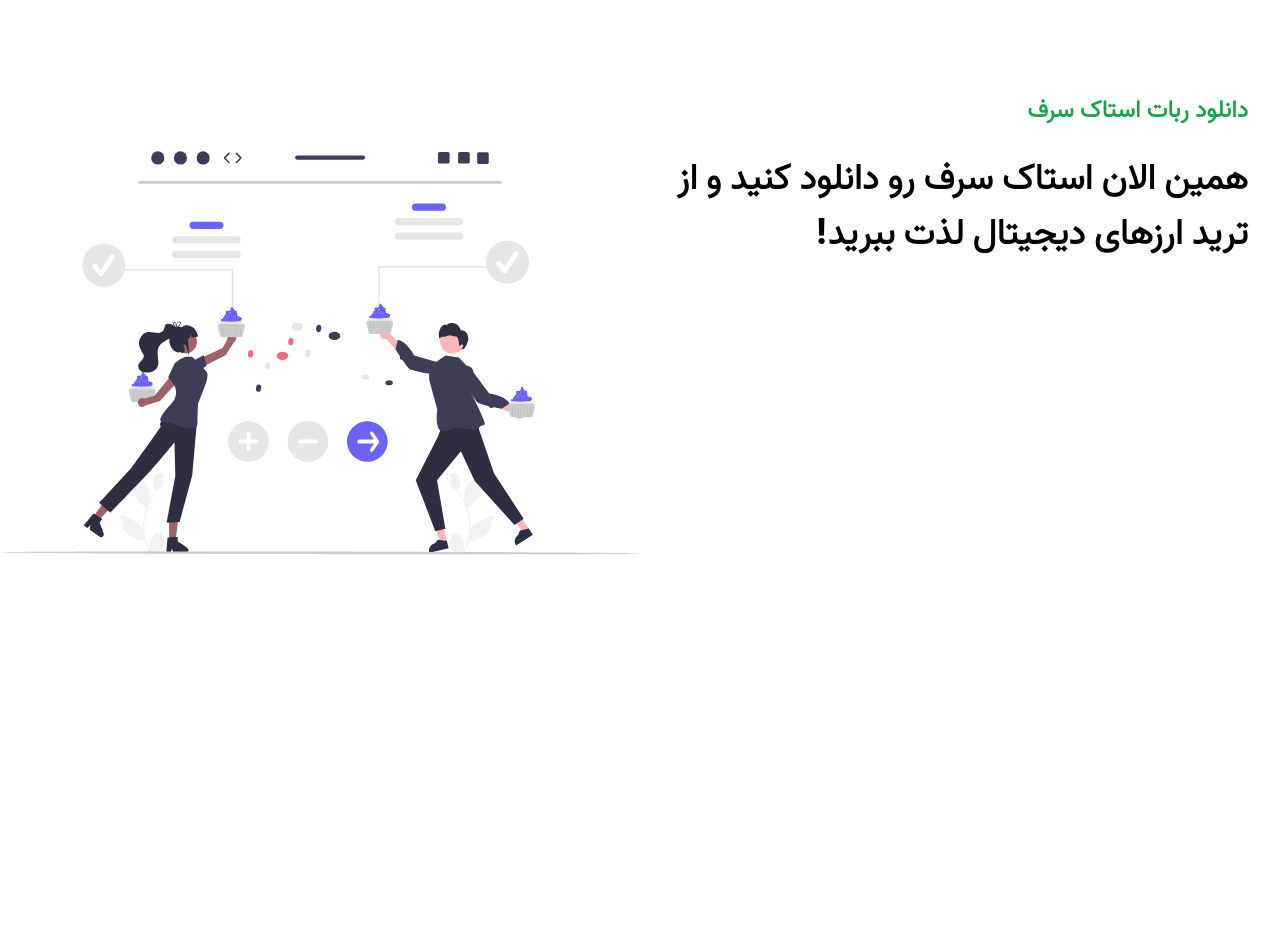
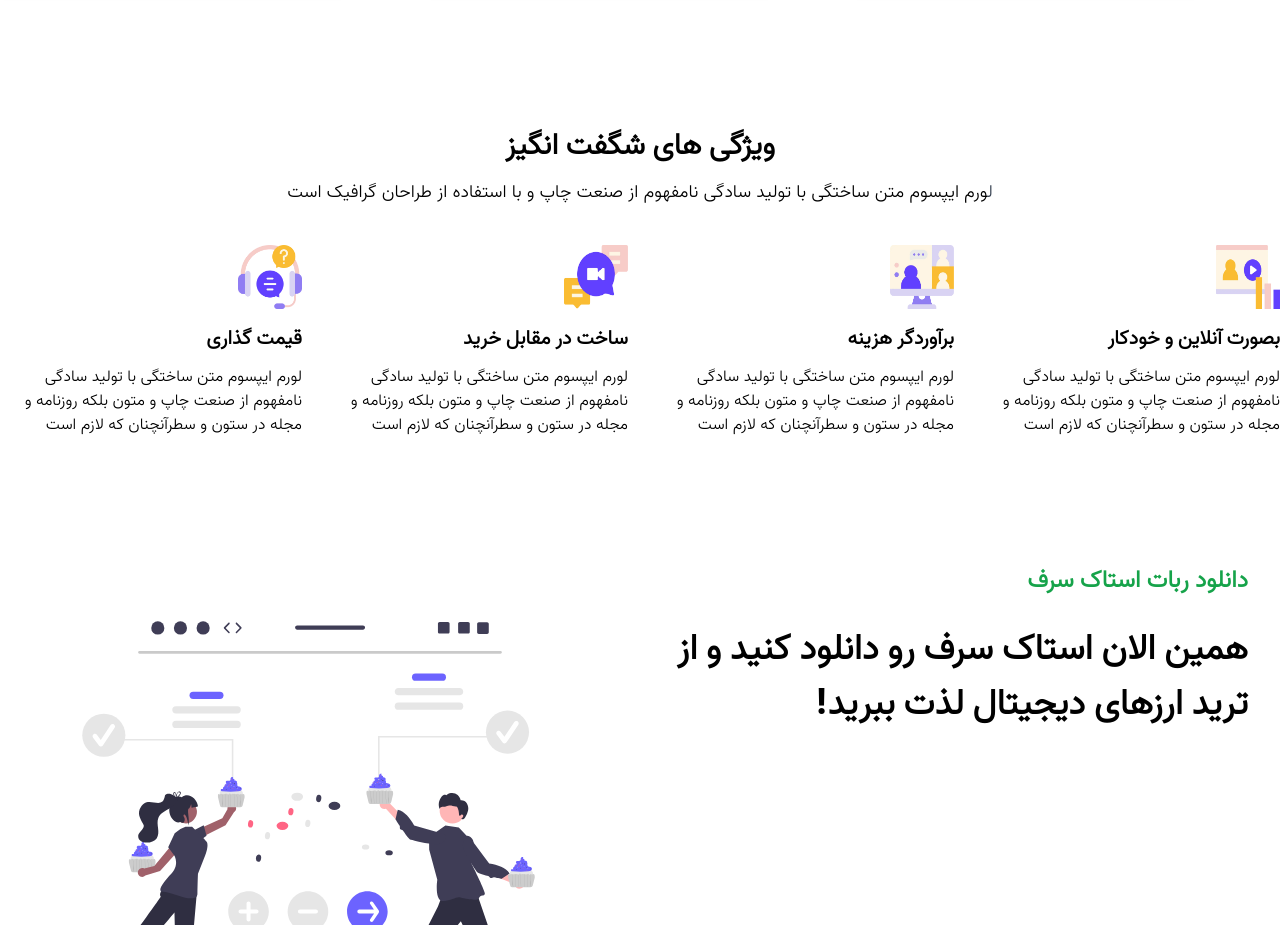
Before and after one commit to SecretKeeper/CamperCrypto, a Next.js app: page / in a window 1280 px wide. Shown: the part 2701-3626 px from the top of the page. Before the commit the page ends 3314 px from the top, so only its background shows below. Built offline with nearby package versions, Linux system fonts and the light colour scheme.

Commit message:
added services section

```diff
--- a/pages/index.tsx
+++ b/pages/index.tsx
@@ -6,6 +6,7 @@ import FirstIntro from "@/components/home/firstIntro";
 import SecondIntro from "@/components/home/secondIntro";
 import Pricing from "@/components/home/pricing";
 import DownloadSection from "@/components/home/download";
+import ServicesSection from "@/components/home/services";
 
 const Home: NextPage = (): JSX.Element => {
 	return (
@@ -21,6 +22,7 @@ const Home: NextPage = (): JSX.Element => {
 			<FirstIntro />
 			<SecondIntro />
 			<Pricing />
+			<ServicesSection />
 			<DownloadSection />
 		</div>
 	);
```
